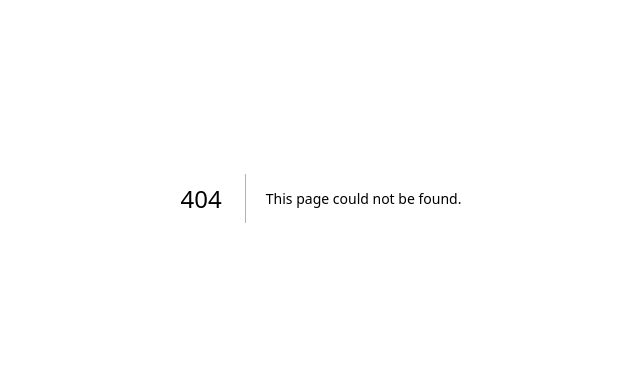
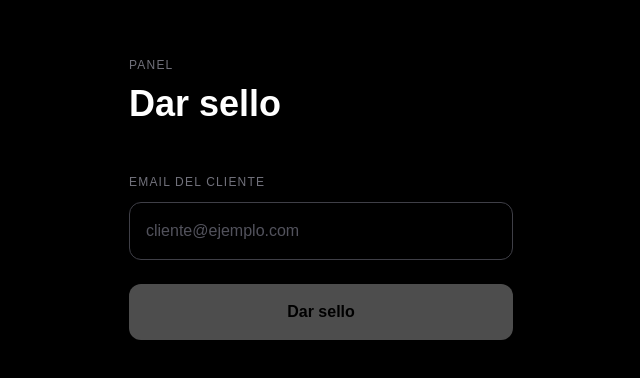
Before and after one commit to zynalto20/fidelizacion, a Next.js app: page /admin/1 in a window 1280 px wide. Before the commit this address had no page. Shown: the part 202-580 px from the top of the page, without its empty margins (319-959 px from the left). Built offline with nearby package versions, Linux system fonts and the light colour scheme.

Commit message:
panel camarero

```diff
--- /dev/null
+++ b/app/admin/[slug]/page.tsx
@@ -0,0 +1,115 @@
+'use client'
+import { useState } from 'react'
+import { supabase } from '../../../lib/supabase'
+import { useParams } from 'next/navigation'
+
+export default function AdminPanel() {
+  const { slug } = useParams()
+  const [email, setEmail] = useState('')
+  const [mensaje, setMensaje] = useState('')
+  const [cargando, setCargando] = useState(false)
+
+  async function darSello() {
+    setCargando(true)
+    setMensaje('')
+
+    const { data: customer, error: customerError } = await supabase
+      .from('customers')
+      .select('*')
+      .eq('email', email)
+      .single()
+
+    if (customerError || !customer) {
+      setMensaje('Cliente no encontrado')
+      setCargando(false)
+      return
+    }
+
+    const { data: restaurante } = await supabase
+      .from('restaurants')
+      .select('*')
+      .eq('slug', slug)
+      .single()
+
+    if (!restaurante) {
+      setMensaje('Restaurante no encontrado')
+      setCargando(false)
+      return
+    }
+
+    const { data: card } = await supabase
+      .from('loyalty_cards')
+      .select('*')
+      .eq('restaurant_id', restaurante.id)
+      .eq('customer_id', customer.id)
+      .single()
+
+    if (!card) {
+      setMensaje('El cliente no tiene tarjeta en este restaurante')
+      setCargando(false)
+      return
+    }
+
+    const nuevosSellos = card.sellos_actuales + 1
+    const completa = nuevosSellos >= restaurante.sellos_necesarios
+
+    await supabase
+      .from('loyalty_cards')
+      .update({ sellos_actuales: completa ? 0 : nuevosSellos })
+      .eq('id', card.id)
+
+    await supabase.from('stamp_events').insert({
+      card_id: card.id,
+      tipo: 'sello'
+    })
+
+    if (completa) {
+      await supabase.from('stamp_events').insert({
+        card_id: card.id,
+        tipo: 'canje'
+      })
+      setMensaje('🎉 Tarjeta completa — premio canjeado y tarjeta reiniciada')
+    } else {
+      setMensaje(`✓ Sello dado — ahora tiene ${nuevosSellos} de ${restaurante.sellos_necesarios}`)
+    }
+
+    setCargando(false)
+    setEmail('')
+  }
+
+  return (
+    <main className="min-h-screen bg-black flex flex-col items-center justify-center p-6">
+      <div className="w-full max-w-sm">
+        <div className="mb-12">
+          <p className="text-zinc-500 text-xs tracking-widest uppercase mb-2">Panel</p>
+          <h1 className="text-white text-4xl font-bold leading-tight">Dar sello</h1>
+        </div>
+
+        <div className="mb-6">
+          <p className="text-zinc-500 text-xs tracking-widest uppercase mb-3">Email del cliente</p>
+          <input
+            type="email"
+            value={email}
+            onChange={(e) => setEmail(e.target.value)}
+            placeholder="cliente@ejemplo.com"
+            className="w-full bg-transparent border border-zinc-700 rounded-xl px-4 py-4 text-white placeholder-zinc-600 focus:outline-none focus:border-white transition-colors"
+          />
+        </div>
+
+        <button
+          onClick={darSello}
+          disabled={!email || cargando}
+          className="w-full bg-white text-black font-semibold rounded-xl py-4 disabled:opacity-30 transition-opacity"
+        >
+          {cargando ? 'Procesando...' : 'Dar sello'}
+        </button>
+
+        {mensaje && (
+          <div className="mt-6 border border-zinc-700 rounded-xl p-4">
+            <p className="text-white text-sm">{mensaje}</p>
+          </div>
+        )}
+      </div>
+    </main>
+  )
+}
```
